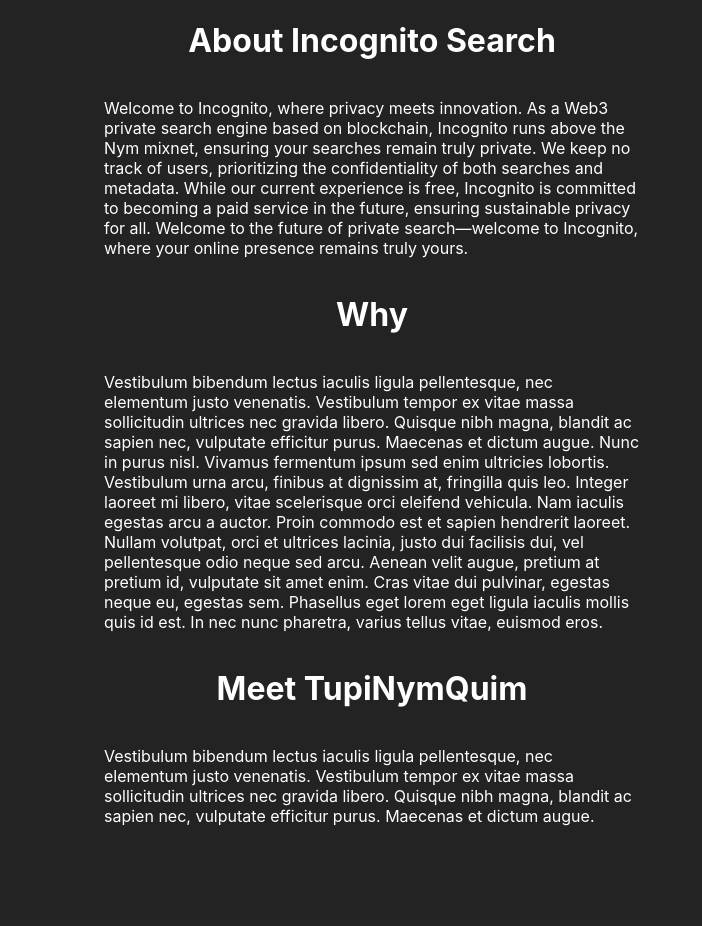
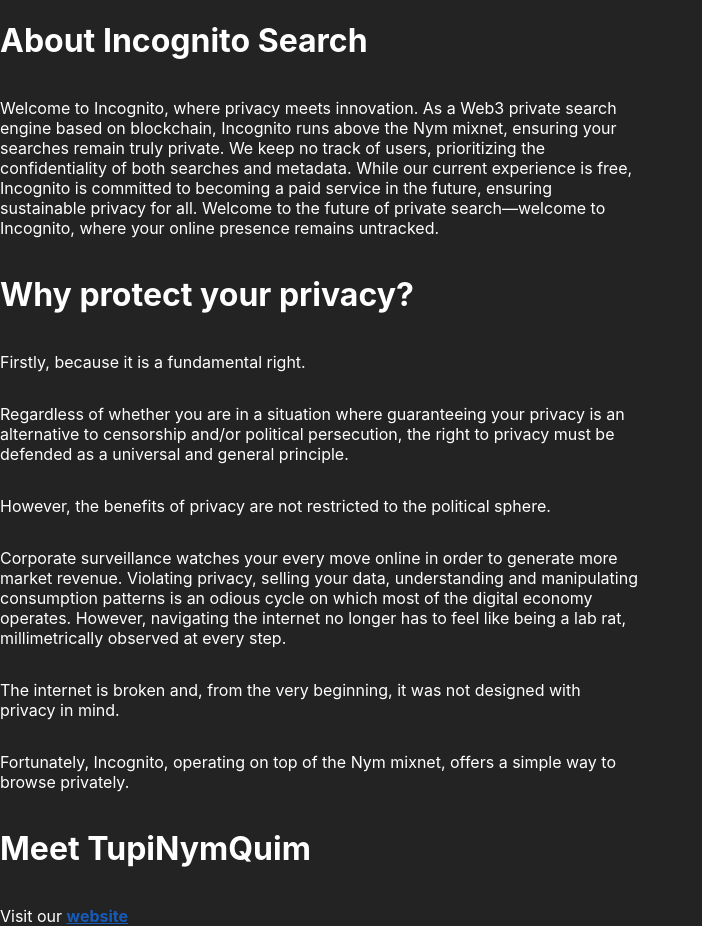
Before and after one commit to TupiNymQuim/Incognito, a Next.js app in the folder front/: page /about in a window 1280 px wide. Shown: the whole page, without its empty margins (0-702 px from the left). Before the commit the page ends 826 px from the top, so only its background shows below. Built offline with nearby package versions, Linux system fonts and the light colour scheme.

Commit message:
css home

```diff
--- a/front/components/navbar.js
+++ b/front/components/navbar.js
@@ -13,7 +13,7 @@
             <link rel="stylesheet" href="https://cdnjs.cloudflare.com/ajax/libs/font-awesome/6.4.2/css/all.min.css">
             </link>
         </Head>
-        <ul className={styles.list}>
+        <div className={styles.list}>
           <Link href="/about">
             <li className={styles.navbar}>
                 <i>
@@ -23,7 +23,7 @@
                 <i className="fa-solid fa-circle" style={{ color: "#ffffff" }}></i>
             </li>
           </Link>
-        </ul>
+        </div>
     </nav>
   );
 };
--- a/front/pages/about/index.js
+++ b/front/pages/about/index.js
@@ -2,13 +2,13 @@
 import Image from 'next/image';
 import styles from '../../styles/about.module.css';
 import Navbar2 from '../../components/navbar2';
+import Link from 'next/link';
 
 export default function About()
 {
     return (
         <div className={styles.container}>
-        <div className={styles.left_space}></div>
-            <Head>
+            <Head className={styles.header}>
             <title>About</title>
             <Navbar2></Navbar2>
             </Head>
@@ -19,33 +19,31 @@
                         Welcome to Incognito, where privacy meets innovation. As a Web3 private search engine based on blockchain, Incognito runs above the Nym mixnet,
                         ensuring your searches remain truly private. We keep no track of users, prioritizing the confidentiality of both searches and metadata.
                         While our current experience is free, Incognito is committed to becoming a paid service in the future, ensuring sustainable privacy for all.
-                        Welcome to the future of private search—welcome to Incognito, where your online presence remains truly yours.
+                        Welcome to the future of private search—welcome to Incognito, where your online presence remains untracked.
                     </p>
-                <h1>Why</h1>
+                <h1>Why protect your privacy?</h1>
                 <p>
-                    Vestibulum bibendum lectus iaculis ligula pellentesque,
-                    nec elementum justo venenatis. Vestibulum tempor ex vitae
-                    massa sollicitudin ultrices nec gravida libero. Quisque nibh
-                    magna, blandit ac sapien nec, vulputate efficitur purus. Maecenas
-                    et dictum augue. Nunc in purus nisl. Vivamus fermentum ipsum sed
-                    enim ultricies lobortis. Vestibulum urna arcu, finibus at dignissim at,
-                    fringilla quis leo. Integer laoreet mi libero, vitae scelerisque orci
-                    eleifend vehicula. Nam iaculis egestas arcu a auctor. Proin commodo est
-                    et sapien hendrerit laoreet. Nullam volutpat, orci et ultrices lacinia,
-                    justo dui facilisis dui, vel pellentesque odio neque sed arcu. Aenean
-                    velit augue, pretium at pretium id, vulputate sit amet enim. Cras vitae
-                    dui pulvinar, egestas neque eu, egestas sem. Phasellus eget lorem eget
-                    ligula iaculis mollis quis id est. In nec nunc pharetra, varius tellus
-                    vitae, euismod eros.
-                    </p>
+                    Firstly, because it is a fundamental right.
+                </p>
+                <p>
+                    Regardless of whether you are in a situation where guaranteeing your privacy is an alternative to censorship and/or political persecution, the right to privacy must be defended as a universal and general principle.
+                </p>
+                <p>
+                However, the benefits of privacy are not restricted to the political sphere.
+                </p>
+                <p>
+                Corporate surveillance watches your every move online in order to generate more market revenue. Violating privacy, selling your data, understanding and manipulating consumption patterns is an odious cycle on which most of the digital economy operates. However, navigating the internet no longer has to feel like being a lab rat, millimetrically observed at every step.
+                </p>
+                <p>
+                The internet is broken and, from the very beginning, it was not designed with privacy in mind.
+                </p>
+                <p>
+                Fortunately, Incognito, operating on top of the Nym mixnet, offers a simple way to browse privately.
+                </p>
                 <h1>Meet TupiNymQuim </h1>
                 <p>
-                    Vestibulum bibendum lectus iaculis ligula pellentesque,
-                    nec elementum justo venenatis. Vestibulum tempor ex vitae
-                    massa sollicitudin ultrices nec gravida libero. Quisque nibh
-                    magna, blandit ac sapien nec, vulputate efficitur purus. Maecenas
-                    et dictum augue.
-                    </p>
+                        Visit our <Link href="https://tupinymquim.github.io/" className={styles.website}>website</Link>
+                </p>
             </main>
             <div className={styles.container_right}>
 
--- a/front/styles/Home.module.css
+++ b/front/styles/Home.module.css
@@ -4,6 +4,8 @@
   flex-direction: column;
   justify-content: center;
   align-items: center;
+  align-content: center;
+  height: 40vh;
 }
 
 .lg_bar
@@ -25,3 +27,8 @@
   border-radius: 40px;
   font-size: 1em; /* You can use em for relative font size */
 }
+
+.header
+{
+  height: 10vh;
+}
--- a/front/styles/about.module.css
+++ b/front/styles/about.module.css
@@ -18,8 +18,8 @@
     height: 80vh;
     display: flex;
     flex-direction: column;
-    align-items: center;
-    justify-content: space-evenly;
+    align-items: flex-start;
+    justify-content: space-between;
 }
 
 .left_space
@@ -54,3 +54,10 @@
 {
     color: white;
 }
+
+.website
+{
+    color: rgb(23, 91, 186);
+    font-weight: bold;
+    text-decoration: underline;
+}
--- a/front/styles/navbar.module.css
+++ b/front/styles/navbar.module.css
@@ -15,3 +15,8 @@
     margin-right: 15px; /* Adjust the margin to create space between the circles */
     color: white;
 }
+
+.header
+{
+    height: 10vh;
+}
```
Also changed, not shown: front/components/navbar2.js (+4 -4 lines), front/pages/index.js (+23 -6 lines), front/services/search.ts (added, +134 -0 lines), front/types/result-types.ts (added, +46 -0 lines).
